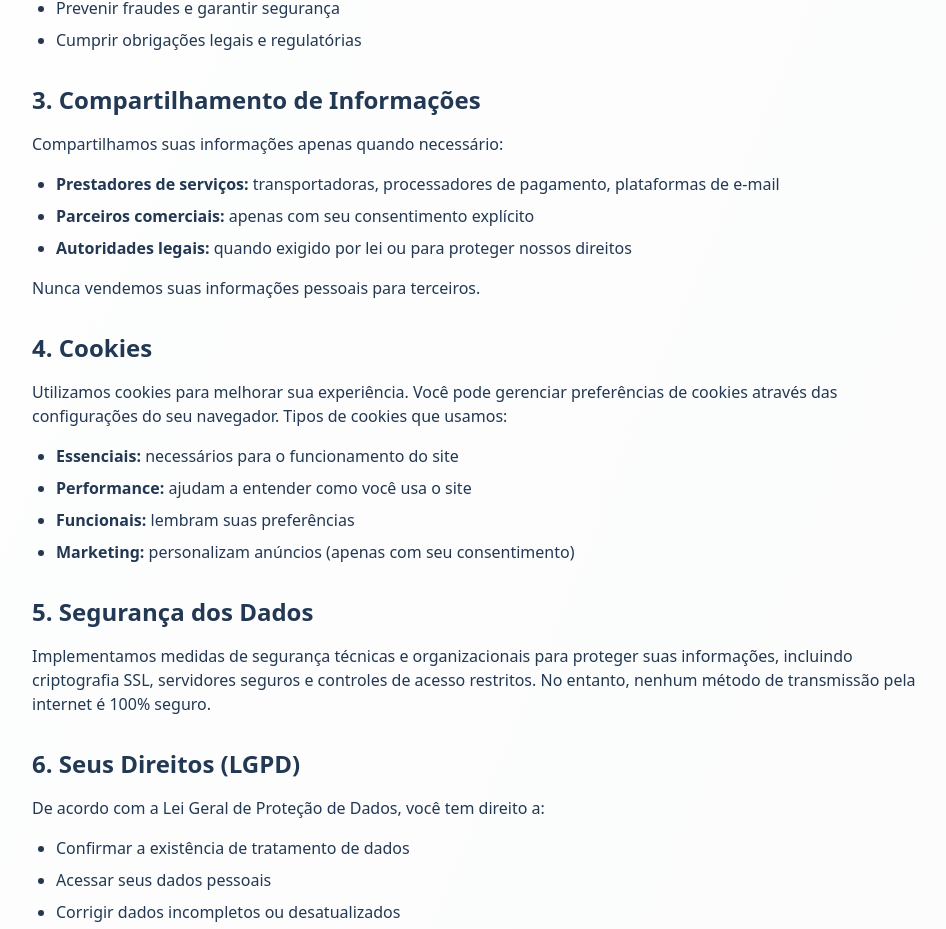
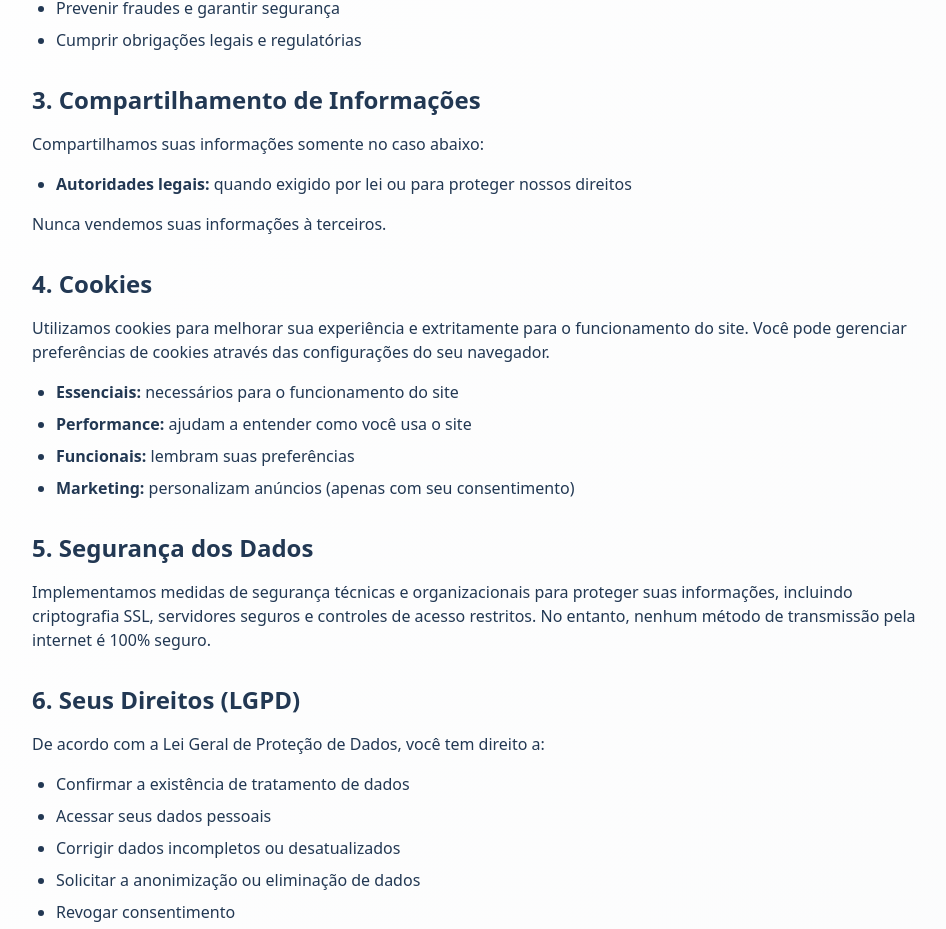
Before and after one commit to fctassinari/xfinder-archery-shop, a React (Vite) app in the folder xfa-web/: page /politica-privacidade in a window 1280 px wide. Shown: the part 1353-2282 px from the top of the page, without its empty margins (160-1106 px from the left). Built offline with nearby package versions, Linux system fonts and the light colour scheme.

Commit message:
First Commit

```diff
--- a/xfa-web/src/pages/PoliticaPrivacidade.tsx
+++ b/xfa-web/src/pages/PoliticaPrivacidade.tsx
@@ -78,22 +78,20 @@ const PoliticaPrivacidade = () => {
 
                 <section>
                   <h2 className="text-2xl font-semibold mb-4">3. Compartilhamento de Informações</h2>
-                  <p className="mb-4">Compartilhamos suas informações apenas quando necessário:</p>
+                  <p className="mb-4">Compartilhamos suas informações somente no caso abaixo:</p>
                   <ul className="list-disc pl-6 space-y-2">
-                    <li><strong>Prestadores de serviços:</strong> transportadoras, processadores de pagamento, plataformas de e-mail</li>
-                    <li><strong>Parceiros comerciais:</strong> apenas com seu consentimento explícito</li>
                     <li><strong>Autoridades legais:</strong> quando exigido por lei ou para proteger nossos direitos</li>
                   </ul>
                   <p className="mt-4">
-                    Nunca vendemos suas informações pessoais para terceiros.
+                    Nunca vendemos suas informações à terceiros.
                   </p>
                 </section>
 
                 <section>
                   <h2 className="text-2xl font-semibold mb-4">4. Cookies</h2>
                   <p className="mb-4">
-                    Utilizamos cookies para melhorar sua experiência. Você pode gerenciar preferências de cookies
-                    através das configurações do seu navegador. Tipos de cookies que usamos:
+                    Utilizamos cookies para melhorar sua experiência e extritamente para o funcionamento do site.
+                    Você pode gerenciar preferências de cookies através das configurações do seu navegador.
                   </p>
                   <ul className="list-disc pl-6 space-y-2">
                     <li><strong>Essenciais:</strong> necessários para o funcionamento do site</li>
--- a/xfa-web/src/pages/TermosUso.tsx
+++ b/xfa-web/src/pages/TermosUso.tsx
@@ -166,12 +166,8 @@ const TermosUso = () => {
                 <section>
                   <h2 className="text-2xl font-semibold mb-4">9. Garantias e Isenções</h2>
                   <p className="mb-4">
-                    Os materiais no site são fornecidos "como estão". A XFinder Archery não oferece garantias,
-                    expressas ou implícitas, e por este meio isenta e nega todas as outras garantias.
-                  </p>
-                  <p>
-                    Produtos esportivos vendidos por nós podem estar sujeitos a garantias de fabricantes.
-                    Consulte a documentação do produto para detalhes específicos.
+                    Os produtos da X-Finder passam por um processo rigoroso de qualidade para evitar qualquer tipo de transtorno ao cliente.
+                    Mas se por ventura algum produto apresentar problemas de fabricação, todos possuem garantia de 3 meses a contar da data da compra e que não tenha sido utilizado.
                   </p>
                 </section>
 
```
Also changed, not shown: 1 other file (tests, documents, lock files or other folders).
